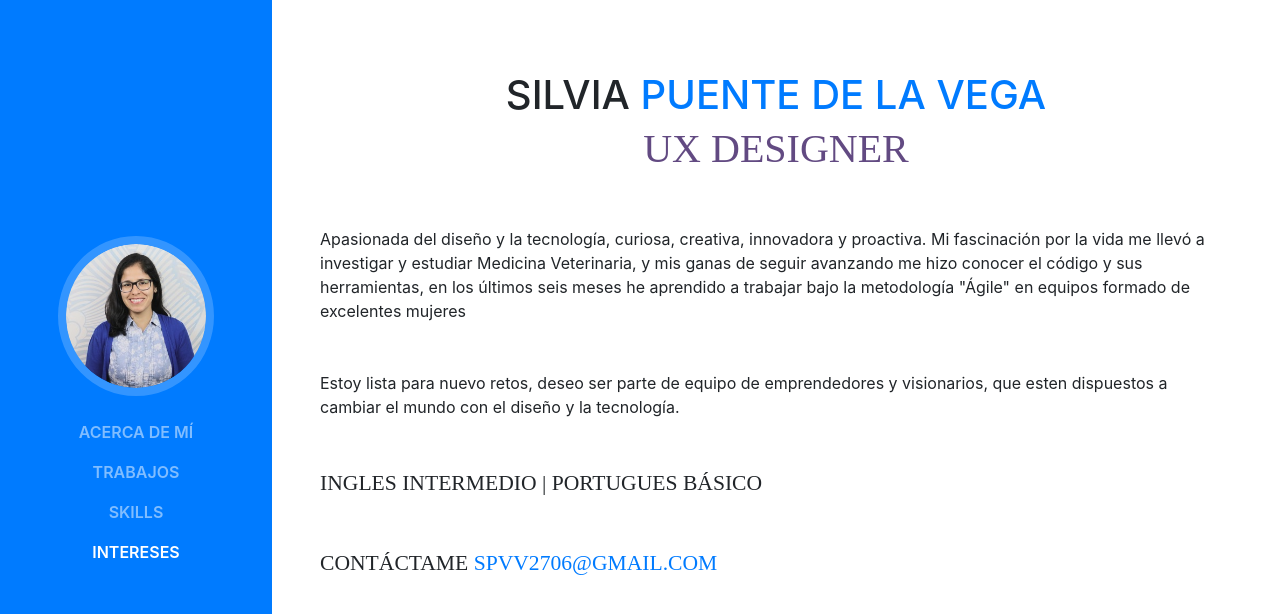
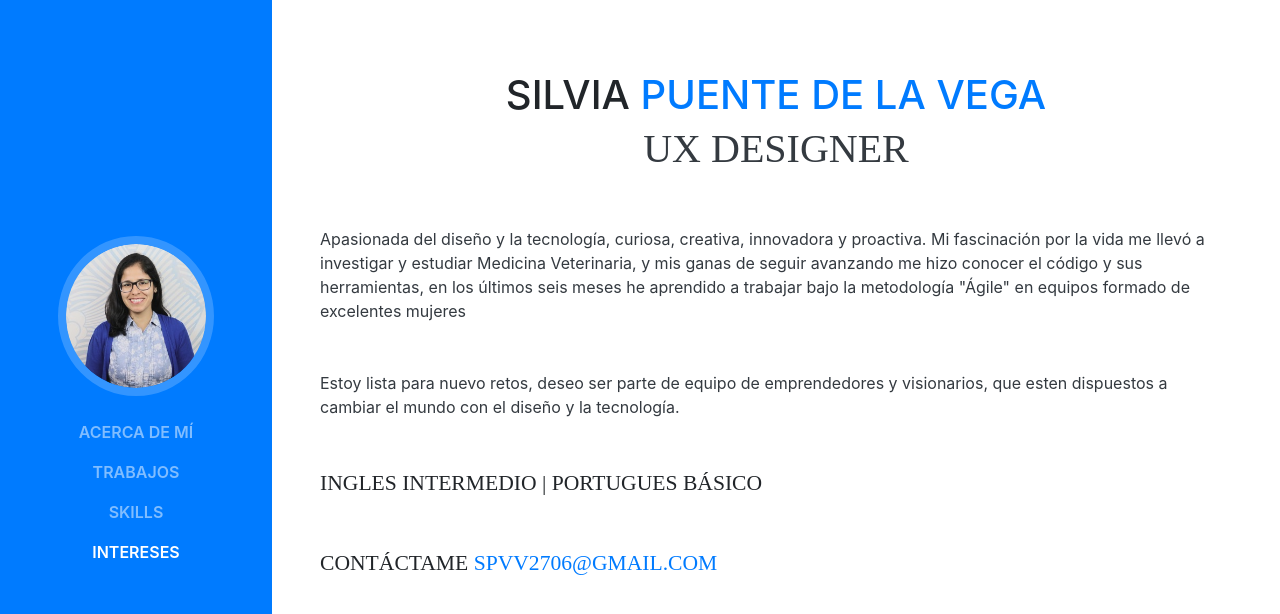
Before and after one commit to SilviaLu/Portafolio, a website with bundled scripts: page index.html in a window 1280 px wide. Shown: the top 614 px of the page. Built offline with nearby package versions, Linux system fonts and the light colour scheme; files whose address does not match are found by name; a web font is replaced by a local one.

Commit message:
cambios css y index

```diff
--- a/css/estilos.css
+++ b/css/estilos.css
@@ -50,13 +50,17 @@ h1 {
 h2 {
   font-size: 3.5rem;
 }
+p{
+  color: #343a40;
+
+}
 
 .subheading {
   text-transform: uppercase;
   font-weight: 500;
   font-family: 'Saira Extra Condensed', serif;
   font-size: 2.5rem;
-  color: #30115bc2;
+  color: #343a40;
   /* padding-left: 25%; */
   text-align: center;
 }
```
Also changed, not shown: index.html (+0 -30 lines).
